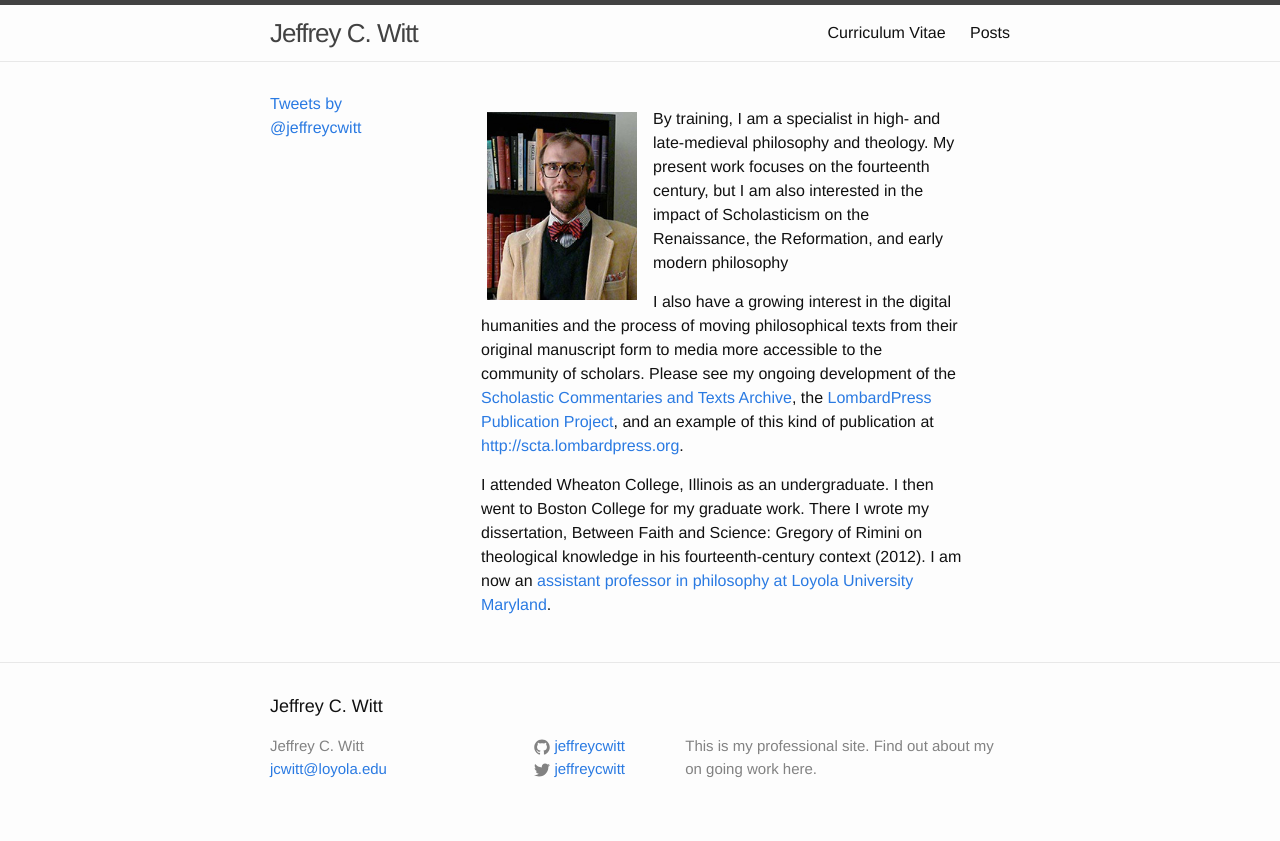
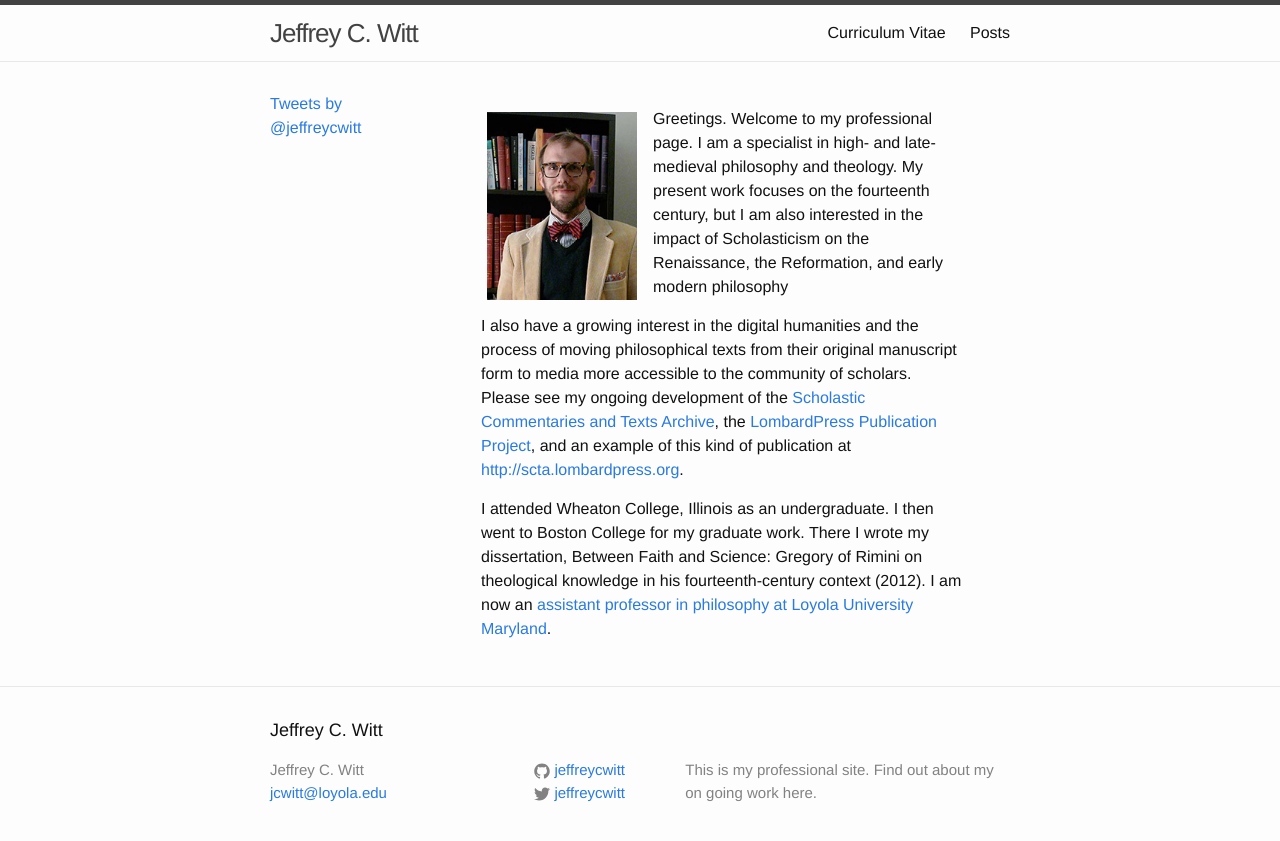
Before and after one commit to jeffreycwitt/jeffreycwitt.github.io, a Jekyll site: the page built from index.md, in a window 1280 px wide. Shown: the top 841 px of the page. Built offline with Jekyll 4.4.1, drawn with Linux system fonts in a browser that asks for light colours; comment, search, counter and statistics services are not loaded.

Commit message:
updated index bio"

```diff
--- a/index.md
+++ b/index.md
@@ -8,7 +8,7 @@ layout: home
 
 <img rel="foaf:img" src="/assets/images/witt.jpg" alt="Profile Picture" style="float: left; margin: 20px 16px 5px 6px; width: 150px;"/>
 
-By training, I am a specialist in high- and late-medieval philosophy and theology. My present work focuses on the fourteenth century, but I am also interested in the impact of Scholasticism on the Renaissance, the Reformation, and early modern philosophy
+Greetings. Welcome to my professional page. I am a specialist in high- and late-medieval philosophy and theology. My present work focuses on the fourteenth century, but I am also interested in the impact of Scholasticism on the Renaissance, the Reformation, and early modern philosophy
 
 I also have a growing interest in the digital humanities and the process of moving philosophical texts from their original manuscript form to media more accessible to the community of scholars. Please see my ongoing development of the [Scholastic Commentaries and Texts Archive](http://scta.info), the [LombardPress Publication Project](http://lombardpress.org), and an example of this kind of publication at [http://scta.lombardpress.org](http://scta.lombardpress.org).
 
```
